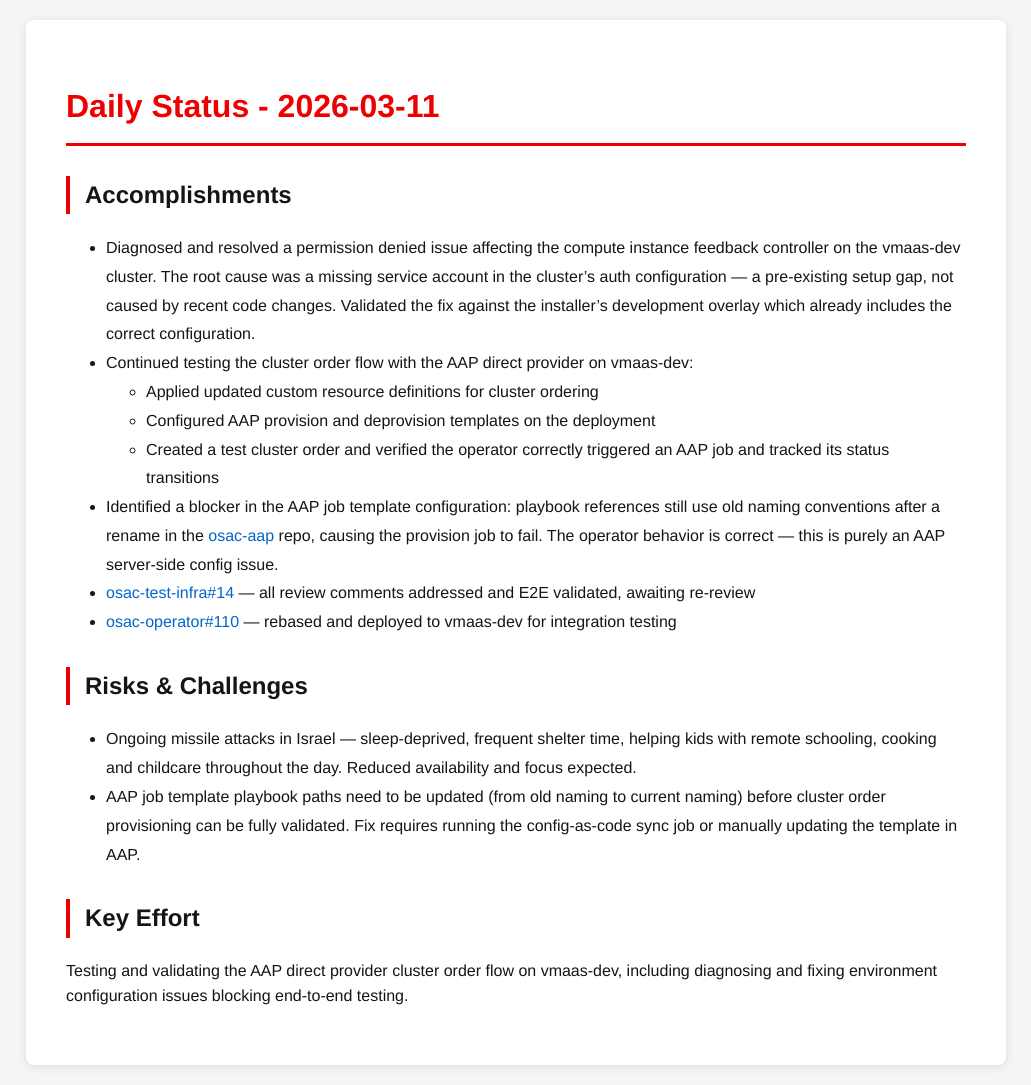
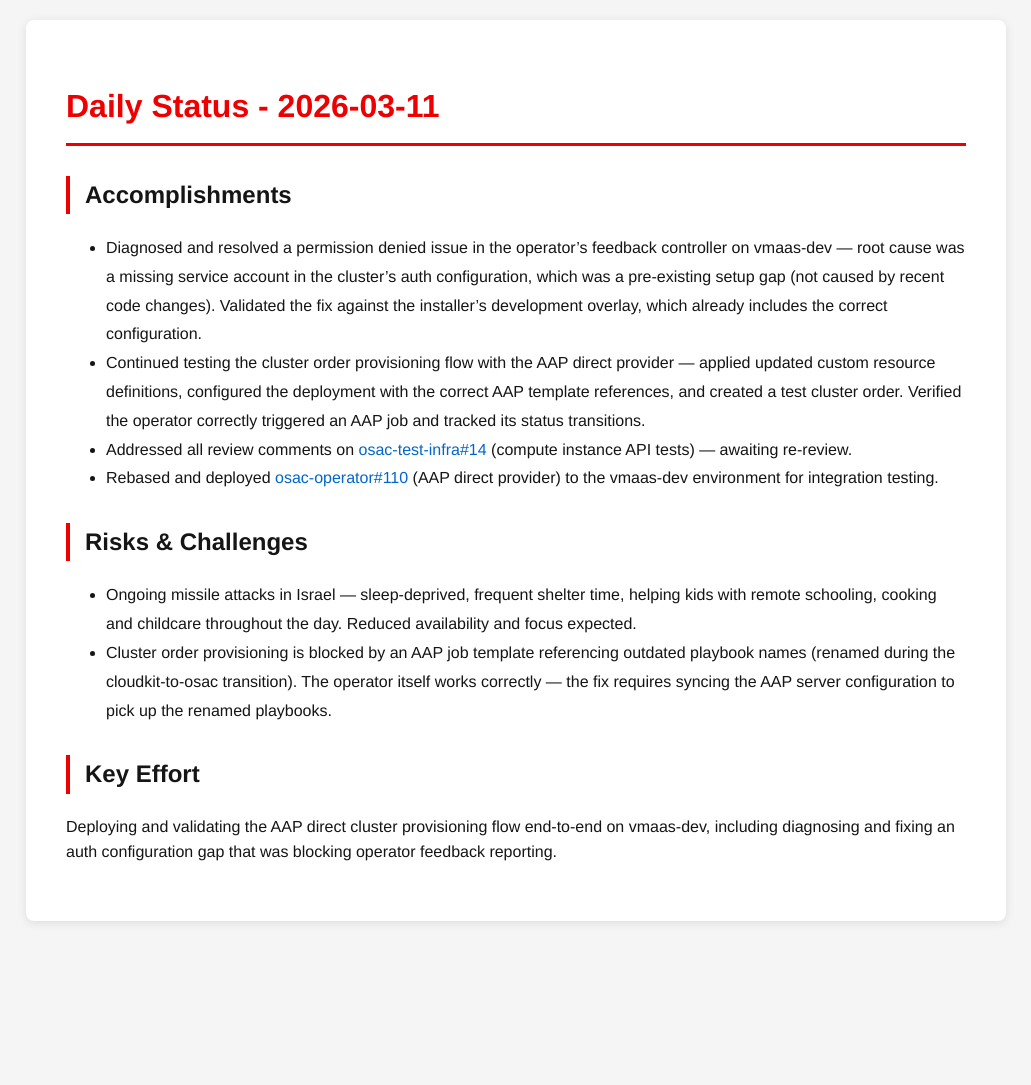
Before and after one commit to tzvatot/daily-status, a Jekyll site: the page built from 2026-03-11.md, in a window 1280 px wide. Shown: the whole page, without its empty margins (124-1155 px from the left). Built offline with Jekyll 4.4.1, drawn with Linux system fonts in a browser that asks for light colours; after the commit the page ends 941 px from its top, so only the background shows below that.

Commit message:
Daily status update - 2026-03-11

```diff
--- a/2026-03-11.md
+++ b/2026-03-11.md
@@ -7,18 +7,14 @@
 # Daily Status - 2026-03-11
 
 ## Accomplishments
-- Diagnosed and resolved a permission denied issue affecting the compute instance feedback controller on the vmaas-dev cluster. The root cause was a missing service account in the cluster's auth configuration — a pre-existing setup gap, not caused by recent code changes. Validated the fix against the installer's development overlay which already includes the correct configuration.
-- Continued testing the cluster order flow with the AAP direct provider on vmaas-dev:
-  - Applied updated custom resource definitions for cluster ordering
-  - Configured AAP provision and deprovision templates on the deployment
-  - Created a test cluster order and verified the operator correctly triggered an AAP job and tracked its status transitions
-- Identified a blocker in the AAP job template configuration: playbook references still use old naming conventions after a rename in the [osac-aap](https://github.com/osac-project/osac-aap) repo, causing the provision job to fail. The operator behavior is correct — this is purely an AAP server-side config issue.
-- [osac-test-infra#14](https://github.com/osac-project/osac-test-infra/pull/14) — all review comments addressed and E2E validated, awaiting re-review
-- [osac-operator#110](https://github.com/osac-project/osac-operator/pull/110) — rebased and deployed to vmaas-dev for integration testing
+- Diagnosed and resolved a permission denied issue in the operator's feedback controller on vmaas-dev — root cause was a missing service account in the cluster's auth configuration, which was a pre-existing setup gap (not caused by recent code changes). Validated the fix against the installer's development overlay, which already includes the correct configuration.
+- Continued testing the cluster order provisioning flow with the AAP direct provider — applied updated custom resource definitions, configured the deployment with the correct AAP template references, and created a test cluster order. Verified the operator correctly triggered an AAP job and tracked its status transitions.
+- Addressed all review comments on [osac-test-infra#14](https://github.com/osac-project/osac-test-infra/pull/14) (compute instance API tests) — awaiting re-review.
+- Rebased and deployed [osac-operator#110](https://github.com/osac-project/osac-operator/pull/110) (AAP direct provider) to the vmaas-dev environment for integration testing.
 
 ## Risks & Challenges
 - Ongoing missile attacks in Israel — sleep-deprived, frequent shelter time, helping kids with remote schooling, cooking and childcare throughout the day. Reduced availability and focus expected.
-- AAP job template playbook paths need to be updated (from old naming to current naming) before cluster order provisioning can be fully validated. Fix requires running the config-as-code sync job or manually updating the template in AAP.
+- Cluster order provisioning is blocked by an AAP job template referencing outdated playbook names (renamed during the cloudkit-to-osac transition). The operator itself works correctly — the fix requires syncing the AAP server configuration to pick up the renamed playbooks.
 
 ## Key Effort
-Testing and validating the AAP direct provider cluster order flow on vmaas-dev, including diagnosing and fixing environment configuration issues blocking end-to-end testing.
+Deploying and validating the AAP direct cluster provisioning flow end-to-end on vmaas-dev, including diagnosing and fixing an auth configuration gap that was blocking operator feedback reporting.
```
